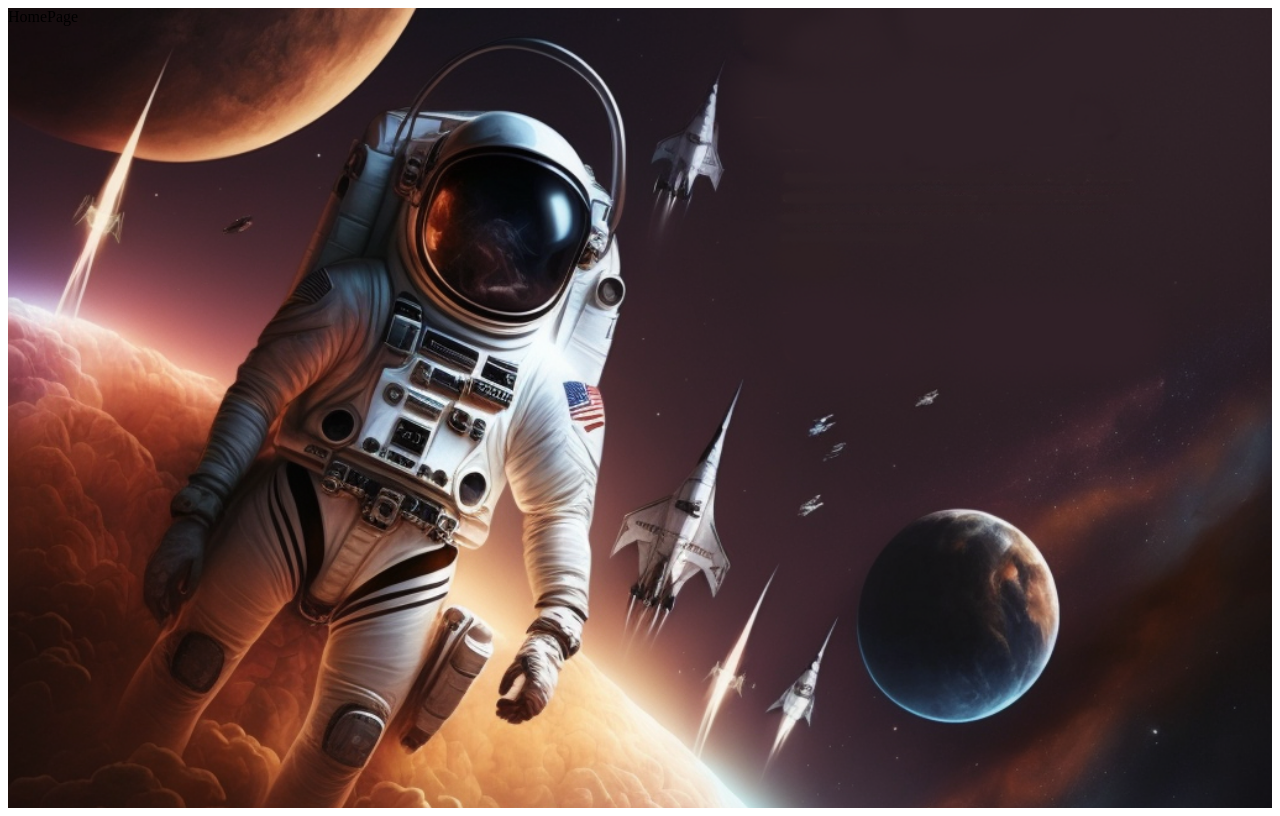
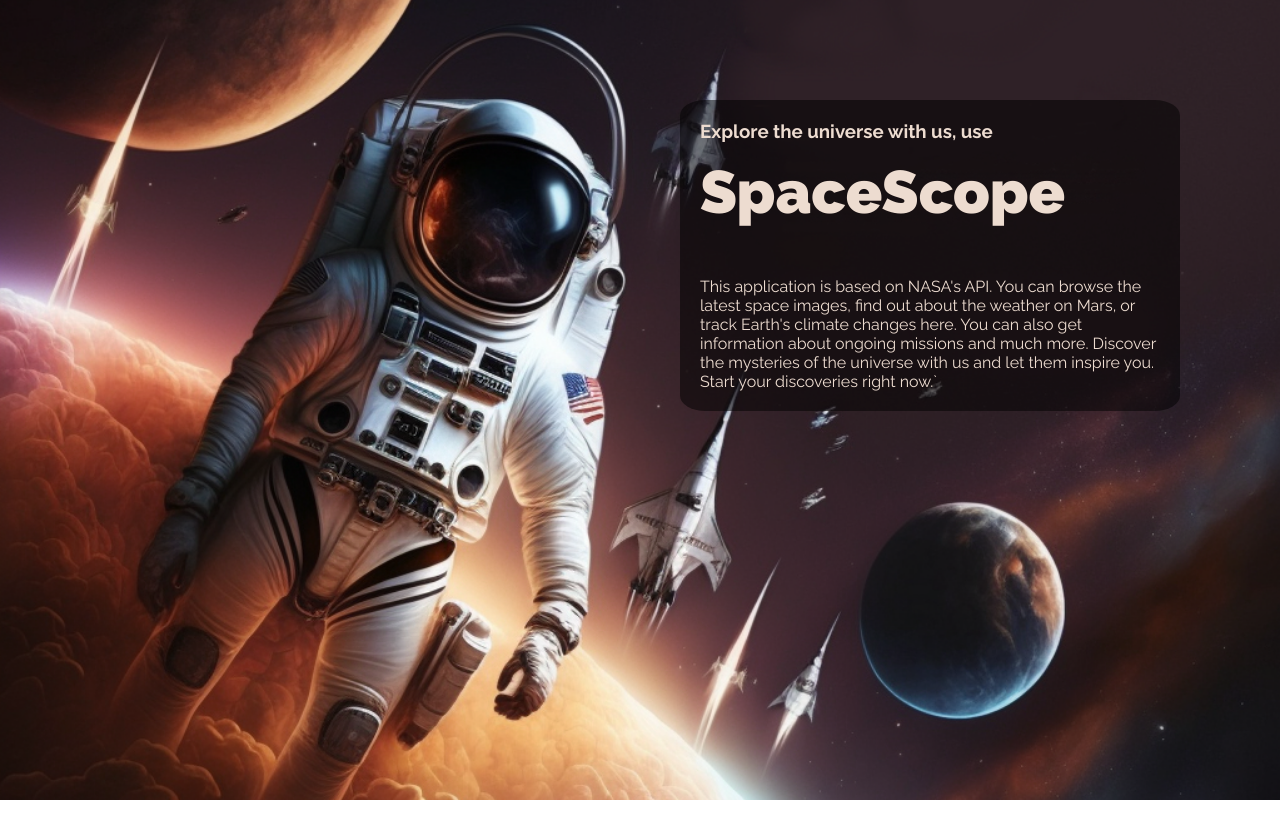
Before and after one commit to JiMare/Spacescope, a React app: page / in a window 1280 px wide. Built offline with nearby package versions, Linux system fonts and the light colour scheme.

Commit message:
added home page card, css reset

```diff
--- a/index.html
+++ b/index.html
@@ -4,6 +4,9 @@
     <meta charset="UTF-8" />
     <meta http-equiv="X-UA-Compatible" content="IE=edge" />
     <meta name="viewport" content="width=device-width, initial-scale=1.0" />
+    <link rel="preconnect" href="https://fonts.googleapis.com" />
+    <link rel="preconnect" href="https://fonts.gstatic.com" crossorigin />
+    <link href="https://fonts.googleapis.com/css2?family=Raleway:wght@400;500;700;900&display=swap" rel="stylesheet" />
     <title>Spacescope</title>
   </head>
   <body>
--- /dev/null
+++ b/src/components/home/HomePageCard.module.css
@@ -0,0 +1,25 @@
+.card {
+  color: #eddcd0;
+  margin-inline: 20px;
+  max-width: 500px;
+  padding: 20px;
+  border-radius: 5%;
+  background-color: rgba(0, 0, 0, 0.5);
+}
+
+.title {
+  font-size: 40px;
+  font-weight: 900;
+  padding-top: 15px;
+  padding-bottom: 50px;
+}
+
+@media (min-width: 768px) {
+  .title {
+    font-size: 60px;
+  }
+  .card {
+    margin-inline: 100px;
+    margin-top: 100px;
+  }
+}
--- /dev/null
+++ b/src/components/home/HomePageCard.tsx
@@ -0,0 +1,19 @@
+import React from 'react';
+import classes from './HomePageCard.module.css';
+
+const HomePageCard = (): JSX.Element => {
+  return (
+    <div className={classes.card}>
+      <h3>Explore the universe with us, use</h3>
+      <h1 className={classes.title}>SpaceScope</h1>
+      <p>
+        This application is based on NASA&apos;s API. You can browse the latest space images, find
+        out about the weather on Mars, or track Earth&apos;s climate changes here. You can also get
+        information about ongoing missions and much more. Discover the mysteries of the universe
+        with us and let them inspire you. Start your discoveries right now.`
+      </p>
+    </div>
+  );
+};
+
+export default HomePageCard;
--- /dev/null
+++ b/src/index.css
@@ -0,0 +1,17 @@
+html {
+  box-sizing: border-box;
+}
+*,
+*:before,
+*:after {
+  box-sizing: inherit;
+}
+
+* {
+  margin: 0;
+  padding: 0;
+}
+
+body {
+  font-family: 'Raleway', sans-serif;
+}
--- a/src/index.tsx
+++ b/src/index.tsx
@@ -1,5 +1,6 @@
 import { createRoot } from 'react-dom/client';
 import App from './App';
+import './index.css';
 
 const container = document.getElementById('app-root')!;
 const root = createRoot(container);
--- a/src/pages/HomePage.module.css
+++ b/src/pages/HomePage.module.css
@@ -4,4 +4,14 @@
   background-repeat: no-repeat;
   background-position: center;
   min-height: 100vh;
+  display: flex;
+  justify-content: center;
+  align-items: center;
 }
+
+@media (min-width: 768px) {
+  .home {
+    justify-content: flex-end;
+    align-items: flex-start;
+  }
+}
--- a/src/pages/HomePage.tsx
+++ b/src/pages/HomePage.tsx
@@ -1,8 +1,13 @@
 import React from 'react';
 import classes from './HomePage.module.css';
+import HomePageCard from '../components/home/HomePageCard';
 
 const HomePage = (): JSX.Element => {
-  return <div className={classes.home}>HomePage</div>;
+  return (
+    <div className={classes.home}>
+      <HomePageCard />
+    </div>
+  );
 };
 
 export default HomePage;
```
Also changed, not shown: 1 other file (tests, documents, lock files or other folders).
